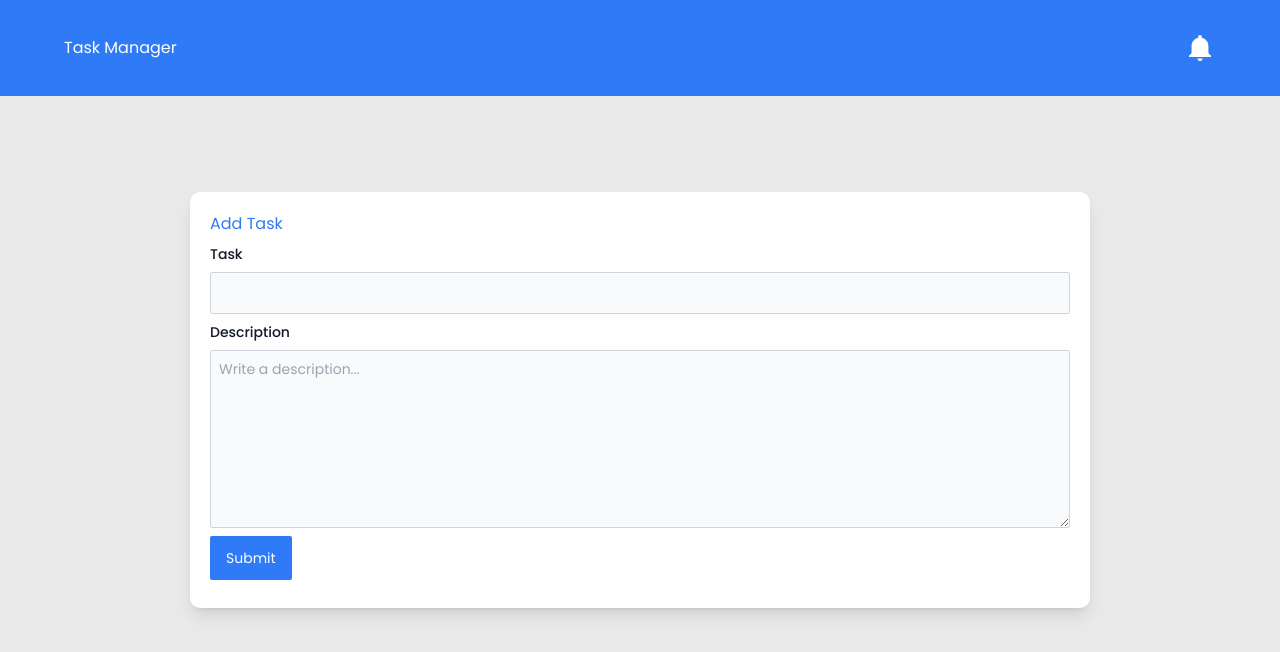
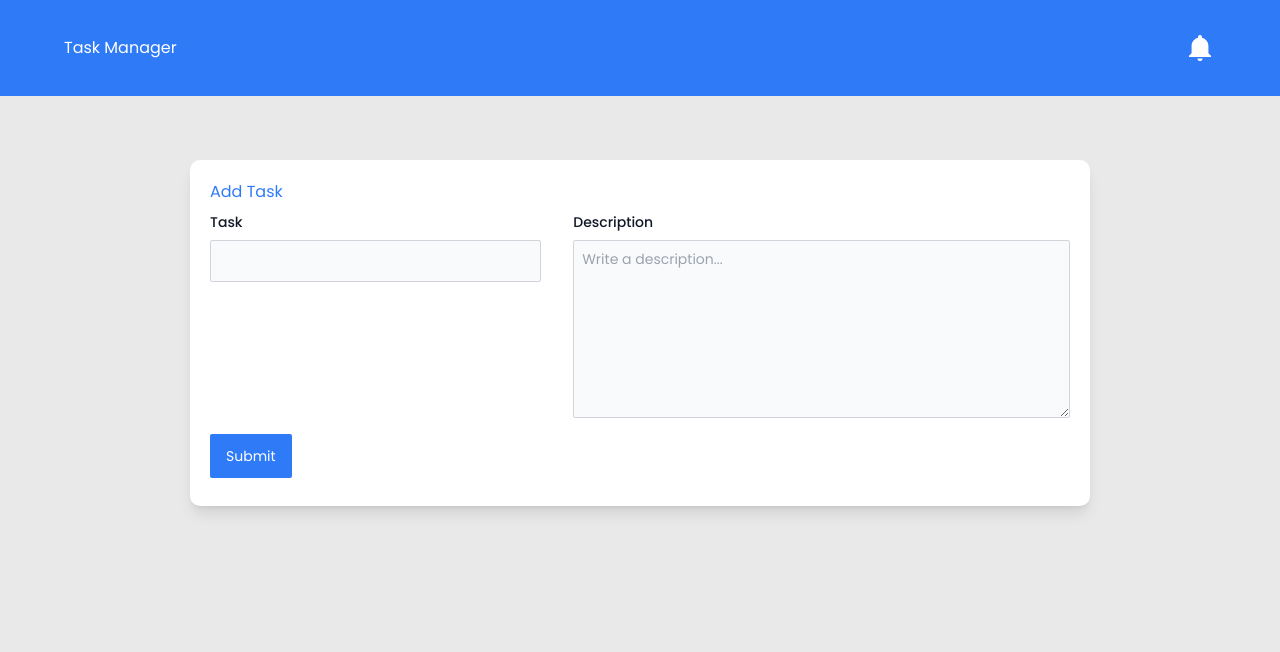
Before and after one commit to MainaMary/Task-manager, a React (Vite) app: page / in a window 1280 px wide. Shown: the top 652 px of the page. Built offline with nearby package versions, Linux system fonts and the light colour scheme.

Commit message:
change form layout

```diff
--- a/src/components/AddTask.tsx
+++ b/src/components/AddTask.tsx
@@ -23,18 +23,20 @@ const AddTask = () => {
   return (
     <form
       onSubmit={handleSubmit}
-      className="w-[35%] mt-24 m-auto bg-white p-5 rounded-[10px] shadow-lg shadow-[rgba(0, 0, 0, 0.25)] w-full lg:max-w-[900px]"
+      className="w-[40%] mt-16 m-auto bg-white p-5 rounded-[10px] shadow-lg shadow-[rgba(0, 0, 0, 0.25)] w-full lg:max-w-[900px]"
     >
         <div>
             <Title title="Add Task"/>
         </div>
-      <div className="my-2">
+      <div className="flex justify-between gap-8">
+      <div className="my-2 w-[40%] ">
         <CustomLabel>Task</CustomLabel>
         <CustomInput name="task" value={task} onChange={handleChange} type="text"/>
       </div>
-      <div className="my-2">
+      <div className="my-2 w-[60%]">
         <CustomLabel>Description</CustomLabel>
-        <CustomTextArea name="task" value={desc} onChange={handleChange} placeholder="Write a description..."/>
+        <CustomTextArea row={1} name="task" value={desc} onChange={handleChange} placeholder="Write a description..."/>
+      </div>
       </div>
       <div className="my-2">
         <CustomButton>Submit</CustomButton>
```
